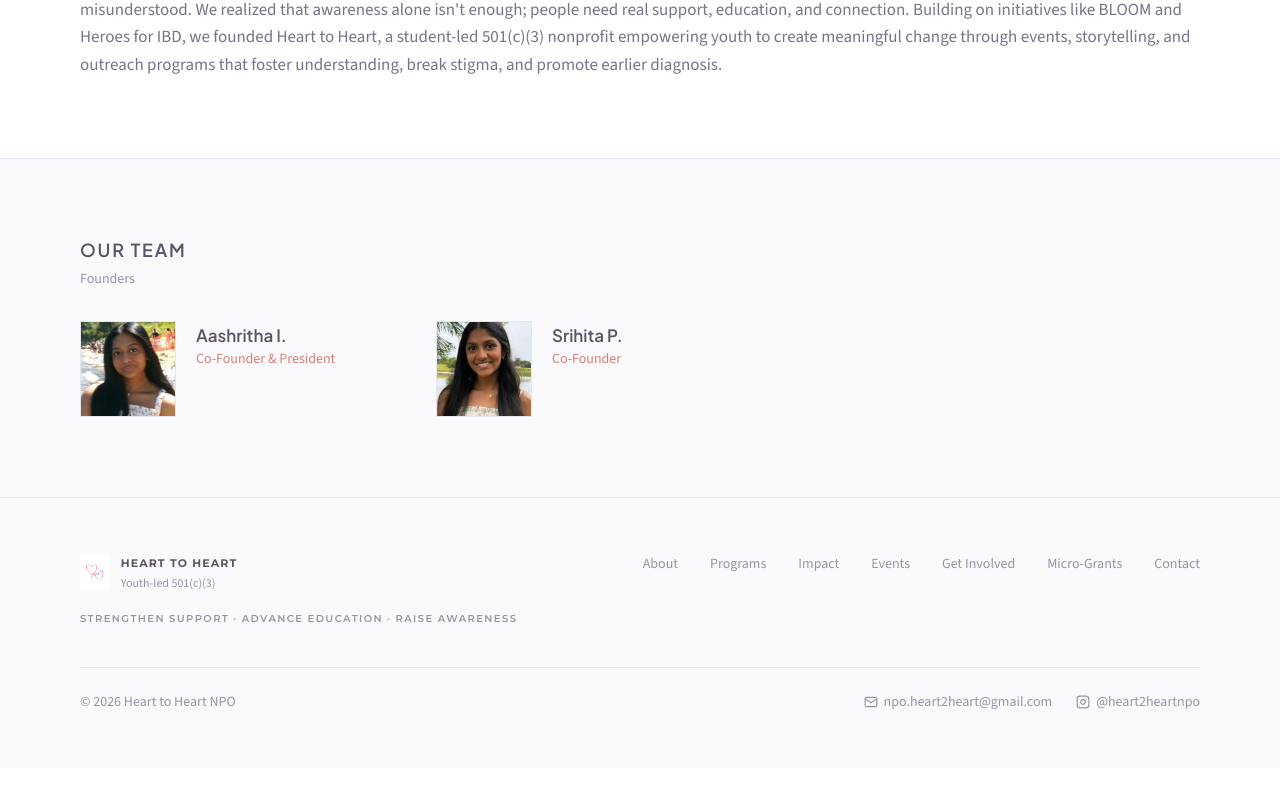
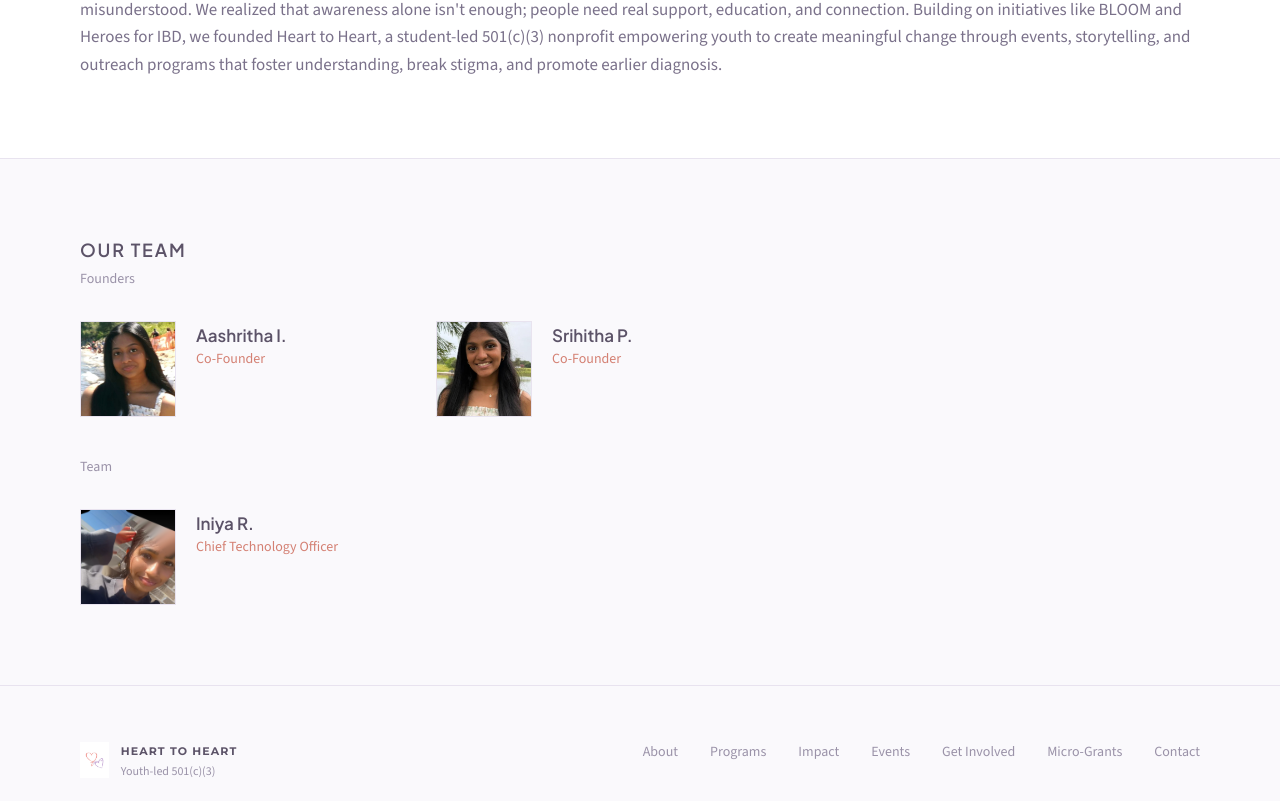
Before and after one commit to IniyaAI/hero-ibd, a Next.js app: page /about in a window 1280 px wide. Shown: the part 525-1326 px from the top of the page. Before the commit the page ends 1293 px from the top, so only its background shows below. Built offline with nearby package versions, Linux system fonts and the light colour scheme.

Commit message:
about us team changes

```diff
--- a/app/about/page.tsx
+++ b/app/about/page.tsx
@@ -7,16 +7,24 @@ import { ABOUT_STORY } from "@/lib/site-content";
 const founders = [
   {
     name: "Aashritha I.",
-    title: "Co-Founder & President",
+    title: "Co-Founder",
     image: "/images/founders/aashritha.jpg",
   },
   {
-    name: "Srihita P.",
+    name: "Srihitha P.",
     title: "Co-Founder",
     image: "/images/founders/srihita.jpg",
   },
 ];
 
+const team = [
+  {
+    name: "Iniya R.",
+    title: "Chief Technology Officer",
+    image: "/images/team/iniya.png",
+    imageClassName: "object-cover object-[center_18%]",
+  },
+];
 export default function AboutPage() {
   return (
     <>
@@ -55,6 +63,28 @@ export default function AboutPage() {
                 </article>
               ))}
             </div>
+
+            <p className="text-sm text-[var(--color-plum-muted)] mt-10 mb-8">Team</p>
+
+            <div className="grid grid-cols-1 sm:grid-cols-2 gap-10 max-w-2xl">
+              {team.map((member) => (
+                <article key={member.name} className="grid grid-cols-[96px_1fr] gap-5">
+                  <div className="relative size-24 shrink-0 overflow-hidden border hairline bg-[var(--color-line)]">
+                    <Image
+                      src={member.image}
+                      alt={member.name}
+                      fill
+                      className={member.imageClassName ?? "object-cover"}
+                      sizes="96px"
+                    />
+                  </div>
+                  <div className="pt-1">
+                    <h3 className="font-semibold text-[var(--color-plum)]">{member.name}</h3>
+                    <p className="mt-1 text-sm text-[var(--color-coral-deep)]">{member.title}</p>
+                  </div>
+                </article>
+              ))}
+            </div>
           </div>
         </section>
       </main>
```
Also changed, not shown: public/images/team/iniya.png (added).
